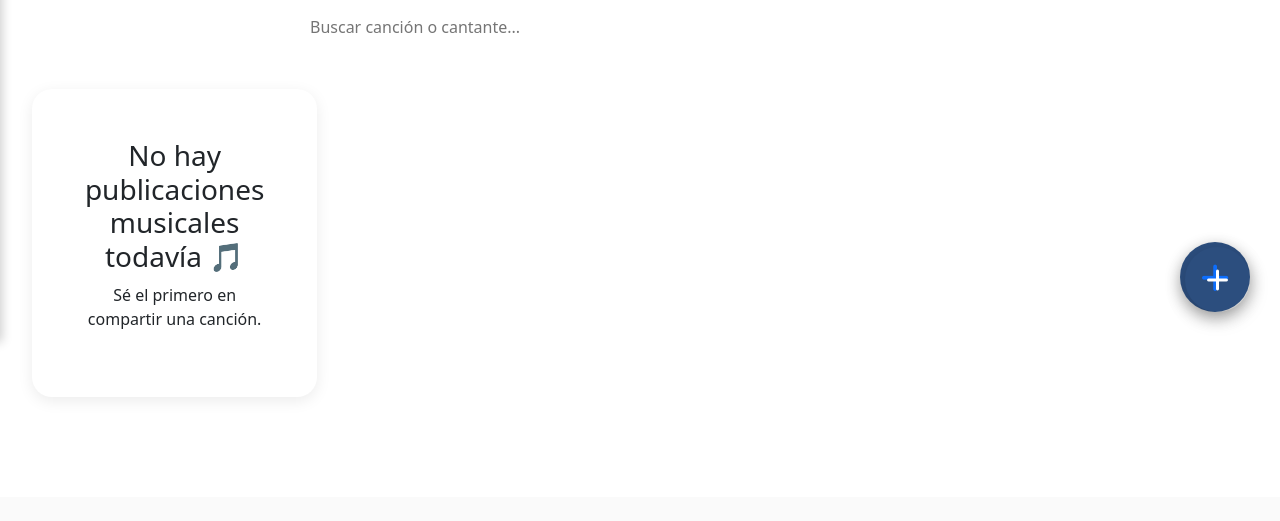
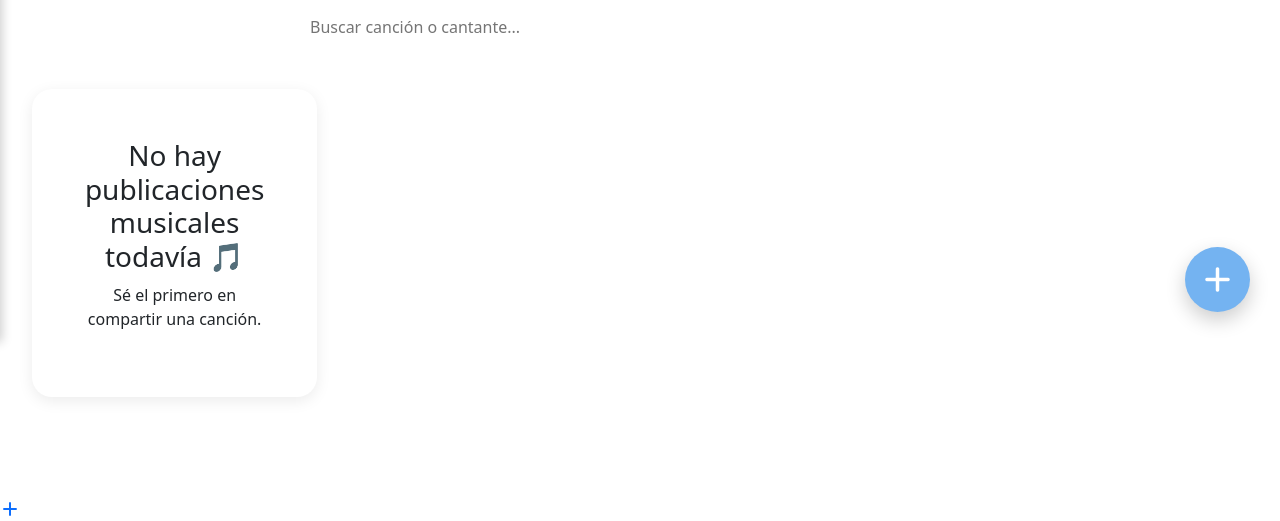
Before and after one commit to soyartesv2027-rgb/SoyArte, a PHP site: page /musica.php in a window 1280 px wide. Shown: the part 458-979 px from the top of the page. Before the commit the page ends 799 px from the top, so only its background shows below. Run offline with PHP 8.4, Linux system fonts and the light colour scheme; the visitor is signed in with stand-in values (Sample User, id 1); data that the repository does not hold is empty; some libraries are stand-ins or nearby versions.

Commit message:
botón de agregar de poesía y música

```diff
--- a/musica.php
+++ b/musica.php
@@ -218,11 +218,14 @@ window.addEventListener("scroll", () => {
 });
 </script>
 
-<button class="boton-flotante">
-        <a href="publicar_musica.php">
-            <i class="fa-solid fa-plus"></i>
-        </a>
+    </div>
+  <a href="publicar_musica.php" class="añadir-boton">
+    <button class="boton-plus">
+      <i class="fa-solid fa-plus"></i>
     </button>
+  </a>
+
+
 
 <script src="JavaScript/script.js"></script>
 
--- a/styles/musica.css
+++ b/styles/musica.css
@@ -262,38 +262,43 @@ body{
 
 }
 
-.floating-btn{
-    position:fixed;
-
-    right:30px;
-    bottom:30px;
-
-    width:65px;
-    height:65px;
-
-    border-radius:50%;
-
-    background:var(--terracota);
-    color:white;
-
-    text-decoration:none;
-
-    display:flex;
-    justify-content:center;
-    align-items:center;
-
-    font-size:1.5rem;
-
-    box-shadow:0 6px 20px rgba(0,0,0,.18);
-
-    transition:.3s;
-
-    z-index:9999;
+.añadir-boton{
+    position: fixed;
+    right: 30px;
+    bottom: 30px;
+    z-index: 999;
+    text-decoration: none;
 }
 
-.floating-btn:hover{
-    background:var(--cafe);
-    transform:scale(1.08);
+.boton-plus{
+    width: 65px;
+    height: 65px;
+
+    border: none;
+    border-radius: 50%;
+
+    background: #74b3f1;
+
+    display: flex;
+    justify-content: center;
+    align-items: center;
+
+    cursor: pointer;
+
+    box-shadow: 0 8px 20px rgba(0,0,0,.20);
+
+    transition: all .3s ease;
+}
+
+.boton-plus:hover{
+    background: #64a0db;
+    transform: scale(1.1) rotate(90deg);
+}
+
+.boton-plus i{
+    font-size: 28px;
+    color: #ffffff;
+    line-height: 1;
 }
 
 .sin-publicaciones{
--- a/styles/poesia.css
+++ b/styles/poesia.css
@@ -381,10 +381,13 @@ button:hover,
     box-shadow:0 6px 18px rgba(0,0,0,.25);
     transition:.3s;
     z-index:9999;
+
+    transition: all .3s ease;
 }
 
 .floating-btn:hover{
     background:#2c4e7e;
     color:#fff;
     transform:scale(1.08);
+     transform: scale(1.1) rotate(90deg);
 }
```
Also changed, not shown: uploads/pinturas/Captura de pantalla 2026-02-23 110218.png (added), uploads/pinturas/Captura de pantalla 2026-03-05 081248.png (added).
